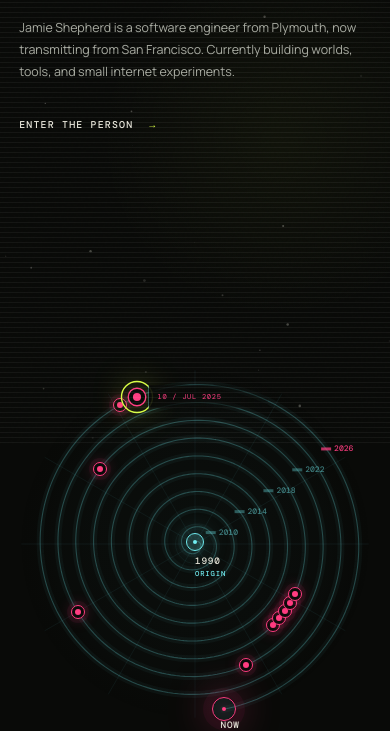
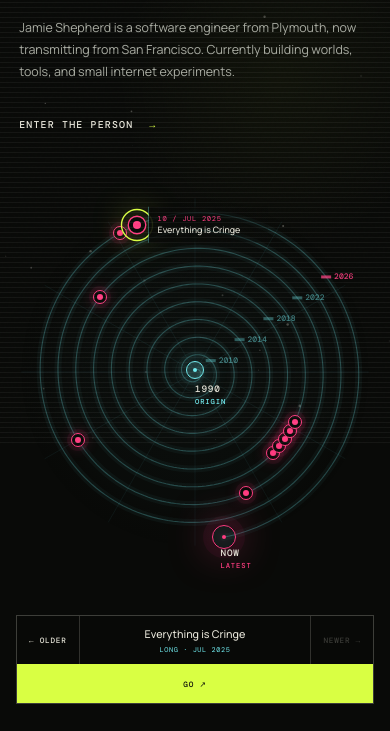
Before and after one commit to jamieshepherd/jamie26, a website built with Vite: page index.html in a window 390 px wide. Shown: the part 400-1131 px from the top of the page. Built offline with nearby package versions, Linux system fonts and the light colour scheme; no server answers; files whose address does not match are found by name; a web font is replaced by a local one.

Commit message:
Polish mobile timeline navigation

```diff
--- a/src/main.js
+++ b/src/main.js
@@ -277,7 +277,7 @@
 
   const now = Date.now();
   const anchorX = width * (compact ? .5 : .66);
-  const anchorY = height * (compact ? .49 : .52);
+  const anchorY = height * (compact ? .42 : .52);
   const minimumZoom = Math.max(.3, Math.min(width * (compact ? .86 : .69), height * .9) / (worldRadius * 2));
   timelineLayout = { width, height, dpr, compact, anchorX, anchorY, now, minimumZoom };
   timelinePath = new Path2D();
--- a/src/styles.css
+++ b/src/styles.css
@@ -697,14 +697,14 @@
 @media (max-width: 900px) {
   .masthead { grid-template-columns: 1fr 1fr; height: 68px; padding: 0 1rem; background: rgba(9,10,8,.97); backdrop-filter: blur(12px); }
   .coordinates { display: none; }
-  #thoughtspace { min-height: 1250px; }
+  #thoughtspace { min-height: 1120px; }
   body.is-index { overflow: hidden; }
   body.is-index #thoughtspace { min-height: 100svh; }
   .identity-rail { top: 120px; left: 1.2rem; width: calc(100% - 4rem); }
   body.is-index .identity-rail { visibility: hidden; opacity: 0; pointer-events: none; }
   .identity-rail h1 { font-size: clamp(3.3rem, 15vw, 6.7rem); }
   .lede { max-width: 520px; }
-  .orbit { top: 650px; left: 0; width: 100%; height: 600px; cursor: default; touch-action: auto; }
+  .orbit { top: 520px; left: 0; width: 100%; height: 600px; cursor: default; touch-action: auto; }
   .orbit__heading { display: none; }
   .orbit__instruction { display: none; }
   .orbit__legend { display: none; }
@@ -717,7 +717,6 @@
     transform: scale(1.35);
   }
   .thought-node.is-selected .thought-node__copy { opacity: 1; transform: translate(0, -50%); }
-  .thought-node.is-selected .thought-node__copy strong { display: none; }
   .mobile-timeline-nav {
     position: absolute;
     z-index: 12;
@@ -767,7 +766,8 @@
     color: var(--ink) !important;
     background: var(--acid) !important;
   }
-  .index-rail { top: 88px; right: 1rem; bottom: 1rem; }
+  .index-rail { top: 88px; right: 1rem; bottom: 1rem; pointer-events: none; }
+  .index-rail .mode-switch { pointer-events: auto; }
   .vertical-copy { display: none; }
   .object-count { display: none; }
   .masthead__links { gap: .8rem; }
@@ -788,7 +788,7 @@
 @media (max-width: 580px) {
   .identity-rail { width: calc(100% - 2.4rem); }
   .identity-rail h1 { font-size: clamp(3.3rem, 18vw, 5.8rem); }
-  .orbit { top: 650px; width: 100%; height: 600px; }
+  .orbit { top: 520px; width: 100%; height: 600px; }
   .thought-node__copy strong { font-size: .55rem; }
   .masthead__status { display: none; }
   .masthead__links { gap: .55rem; font-size: .42rem; }
```
